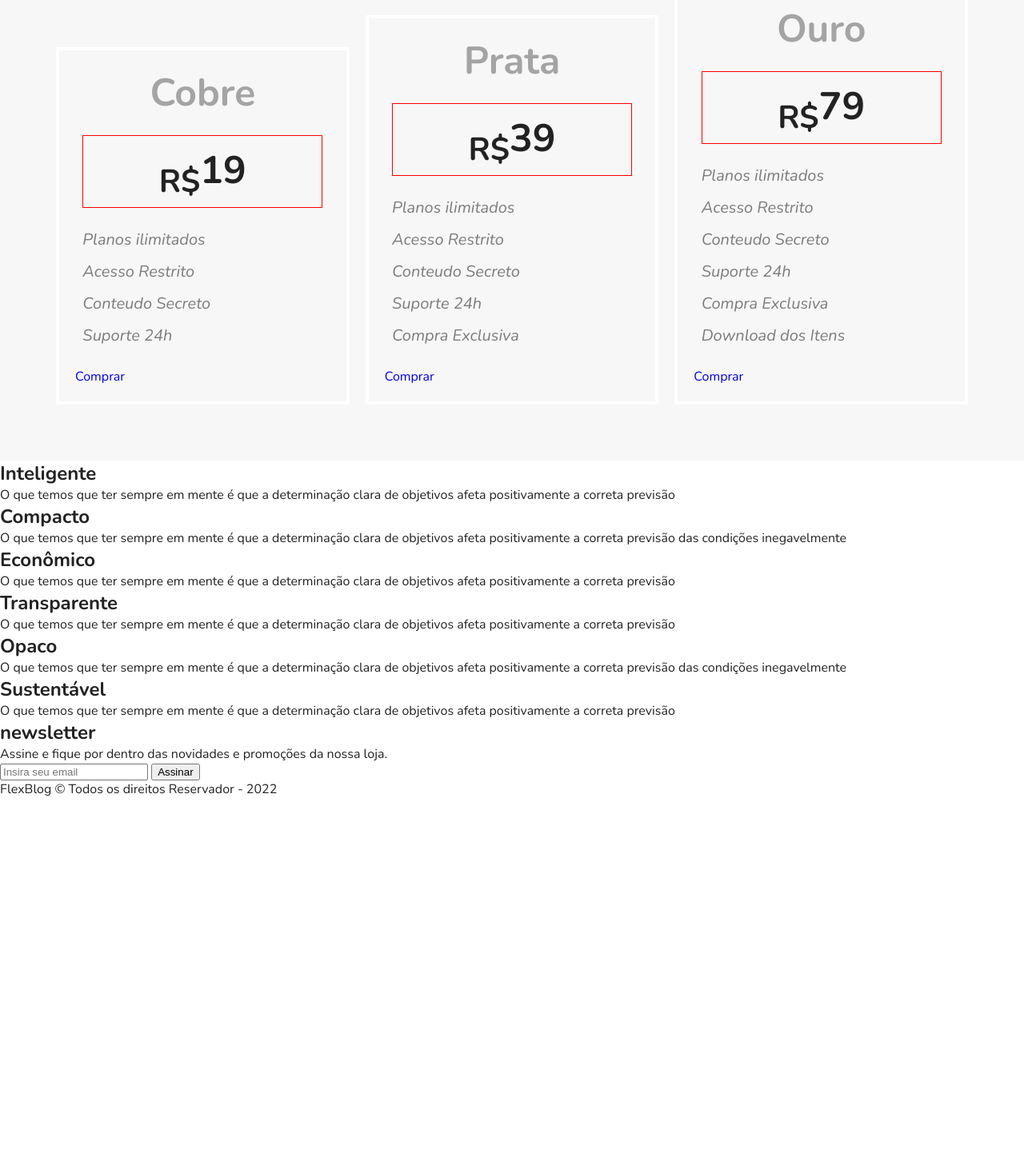
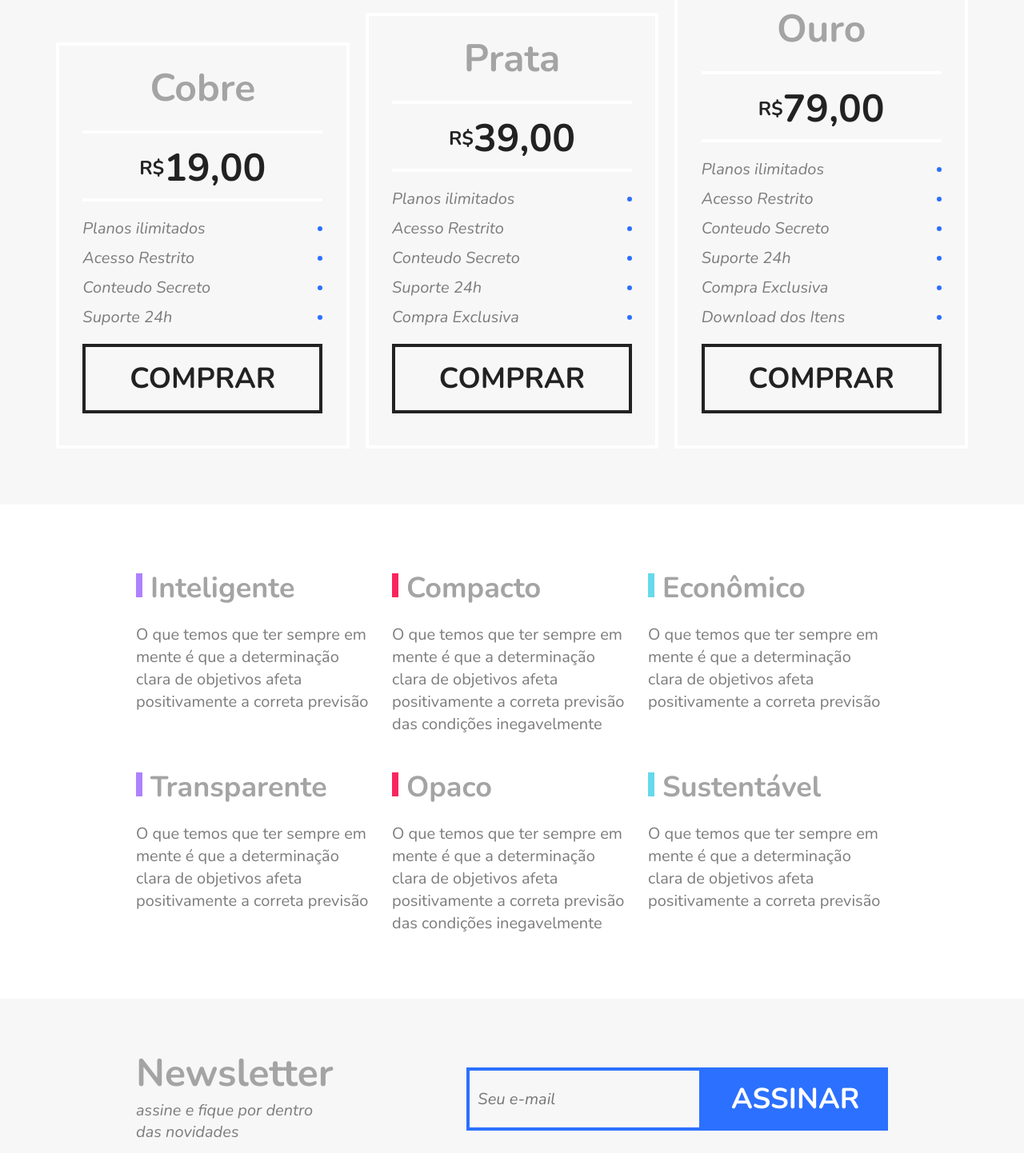
Before and after one commit to lincon-cardoso/FlexBlog, a plain HTML site: page index.html in a window 1280 px wide. Shown: the part 1862-3304 px from the top of the page at 80% size. Before the commit the page ends 2860 px from the top, so only its background shows below. Drawn offline with nearby package versions, Linux system fonts and the light colour scheme.

Commit message:
Site finalizado

```diff
--- a/index.html
+++ b/index.html
@@ -82,7 +82,7 @@
         </div>
 
         <div class="produtos-item blue">
-          <h2>Pink</h2>
+          <h2>Blue</h2>
           <img src="/img/produtos3.jpg" alt="Produto 3" />
         </div>
       </div>
@@ -91,7 +91,7 @@
     <section class="preco" id="preco">
       <div class="preco-item">
         <h2>Cobre</h2>
-        <span><sub>R$</sub>19</span>
+        <span><sub>R$</sub>19,00</span>
         <ul>
           <li>Planos ilimitados</li>
           <li>Acesso Restrito</li>
@@ -102,7 +102,7 @@
       </div>
       <div class="preco-item">
         <h2>Prata</h2>
-        <span><sub>R$</sub>39</span>
+        <span><sub>R$</sub>39,00</span>
         <ul>
           <li>Planos ilimitados</li>
           <li>Acesso Restrito</li>
@@ -114,7 +114,7 @@
       </div>
       <div class="preco-item">
         <h2>Ouro</h2>
-        <span><sub>R$</sub>79</span>
+        <span><sub>R$</sub>79,00</span>
         <ul>
           <li>Planos ilimitados</li>
           <li>Acesso Restrito</li>
@@ -179,19 +179,16 @@
       </div>
     </section>
 
-    <section class="newsletter">
-      <div class="newsletter-info">
-        <h1>newsletter</h1>
-        <p>
-          Assine e fique por dentro das novidades e promoções da nossa loja.
-        </p>
-      </div>
-
-      <form action="newsletter-form">
-        <input type="email" placeholder="Insira seu email" />
-        <input type="submit" value="Assinar" />
-      </form>
-    </section>
+<section class="newsletter">
+		<div class="newsletter-info">
+			<h1>Newsletter</h1>
+			<p>assine e fique por dentro das novidades</p>
+		</div>
+		<form class="newsletter-form">
+			<input type="text" placeholder="Seu e-mail">
+			<button type="submit">Assinar</button>
+		</form>
+	</section>
 
     <footer class="footer">
       <p>FlexBlog &copy; Todos os direitos Reservador - 2022</p>
--- /dev/null
+++ b/scss/_responsive.scss
@@ -0,0 +1,22 @@
+@media (max-width: 800px) {
+    .preco{
+       padding-left: 10px;
+       padding-right: 10px;
+       .preco-item{
+           &:nth-child(3) {
+              order: -2;
+           }
+           &:nth-child(2) {
+              order: -1;
+           }
+       }
+    }
+}
+
+@media (max-width: 600px) {
+    .newsletter-form{
+        button{
+          font-size: 1.5em;
+        }
+    }
+}
--- a/scss/style.scss
+++ b/scss/style.scss
@@ -1,4 +1,5 @@
 @import "reset";
+@import "responsive";
 
 //super info
 
@@ -146,10 +147,11 @@
   flex-wrap: wrap;
   align-items: flex-end;
   .preco-item {
-    flex: 1;
+    flex: 1 1 260px;
     border: 4px solid white;
     padding: 20px;
     margin: 10px;
+    min-width: 260px;
     h2 {
       font-size: 3em;
       color: #a4a4a4;
@@ -159,26 +161,164 @@
     span {
       max-width: 300px;
       margin: 20px auto;
-      display: block;
+      display: flex;
       font-size: 3em;
-      text-align: center;
       font-weight: bold;
       padding: 10px 0 5px 0;
+      align-items: center;
+      justify-content: center;
       border-top: 4px solid white;
       border-bottom: 4px solid white;
-      border: 1px solid red;
-      sup {
+
+      sub {
         font-size: 1.5rem;
-        border: 1px solid red;
       }
     }
-    ul{
+    ul {
       max-width: 300px;
       margin: 20px auto;
       font-size: 1.25em;
-      line-height: 2;
       font-style: italic;
+      color: #7c7c7c;
+    }
+    li {
+      display: flex;
+      justify-content: space-between;
+      align-items: center;
+      margin-bottom: 10px;
+
+      &::after {
+        content: "";
+        display: block;
+        width: 6px;
+        height: 6px;
+        background: #2c70ff;
+        border-radius: 50%;
+      }
+    }
+    a {
+      max-width: 300px;
+      display: block;
+      margin: 20px auto;
+      border: 4px solid;
+      color: #222222;
+      text-transform: uppercase;
+      font-weight: bold;
+      font-size: 2.25em;
+      padding: 15px 0;
+      text-align: center;
+    }
+  }
+}
+
+/*QUALIDADE*/
+
+.qualidade {
+  max-width: 960px;
+  margin: 60px auto;
+  display: flex;
+  flex-wrap: wrap;
+  .qualidade-item {
+    flex: 1 1 300px;
+    margin: 20px 10px;
+    h2 {
+      font-size: 2.25em;
+      color: #a4a4a4;
+      margin-bottom: 20px;
+      &::before {
+        content: "";
+        display: inline-block;
+        width: 8px;
+        height: 30px;
+        margin-right: 10px;
+        background: #2c70ff;
+      }
+    }
+    &:nth-of-type(3n + 1) h2::before {
+      background: #ae81ff;
+    }
+    &:nth-of-type(3n + 2) h2::before {
+      background: #f9265e;
+    }
+    &:nth-of-type(3n + 3) h2::before {
+      background: #66d9eb;
+    }
+    p {
+      font-size: 1.25em;
+      line-height: 1.4;
       color: #7c7c7c;
     }
   }
 }
+
+/* newlleter */
+
+.newsletter {
+  background: #f7f7f7;
+  padding: 60px calc((100% - 960px) / 2);
+  display: flex;
+  flex-wrap: wrap;
+  .newsletter-info {
+    flex: 1 1 260px;
+    margin: 0 10px;
+    h1 {
+      font-size: 3em;
+      color: #a4a4a4;
+    }
+    p {
+      font-size: 1.25em;
+      font-style: italic;
+      max-width: 230px;
+      color: #7c7c7c;
+      margin-bottom: 10px;
+    }
+  }
+  .newsletter-form {
+    flex: 2 1 260px;
+    margin: 0 10px;
+    align-self: center;
+    display: flex;
+    flex-wrap: wrap;
+    input {
+      flex: 3 1 200px;
+      font-size: 1.25em;
+      color: #7c7c7c;
+      font-style: italic;
+      font-family: "Nunito", Arial, Helvetica, sans-serif;
+      border: 4px solid #2c70ff;
+      background: transparent;
+      padding: 10px;
+      margin: 0px;
+      border-radius: 0px;
+    }
+    button {
+      flex: 1 1 200px;
+      font-family: "Nunito", Arial, Helvetica, sans-serif;
+      font-size: 2.25em;
+      font-weight: bold;
+      text-transform: uppercase;
+      background: #2c70ff;
+      color: white;
+      margin: 0px;
+      cursor: pointer;
+      border: 0px;
+      padding: 15px 10px;
+    }
+  }
+}
+
+/*Footer */
+
+.footer {
+  display: flex;
+  flex-wrap: wrap;
+  background: #2c70ff;
+  align-items: center;
+  height: 200px;
+  p{
+    color: white;
+    flex: 1;
+    text-align: center;
+    font-size: 2.25em;
+  }
+}
```
Also changed, not shown: css/style.css.
